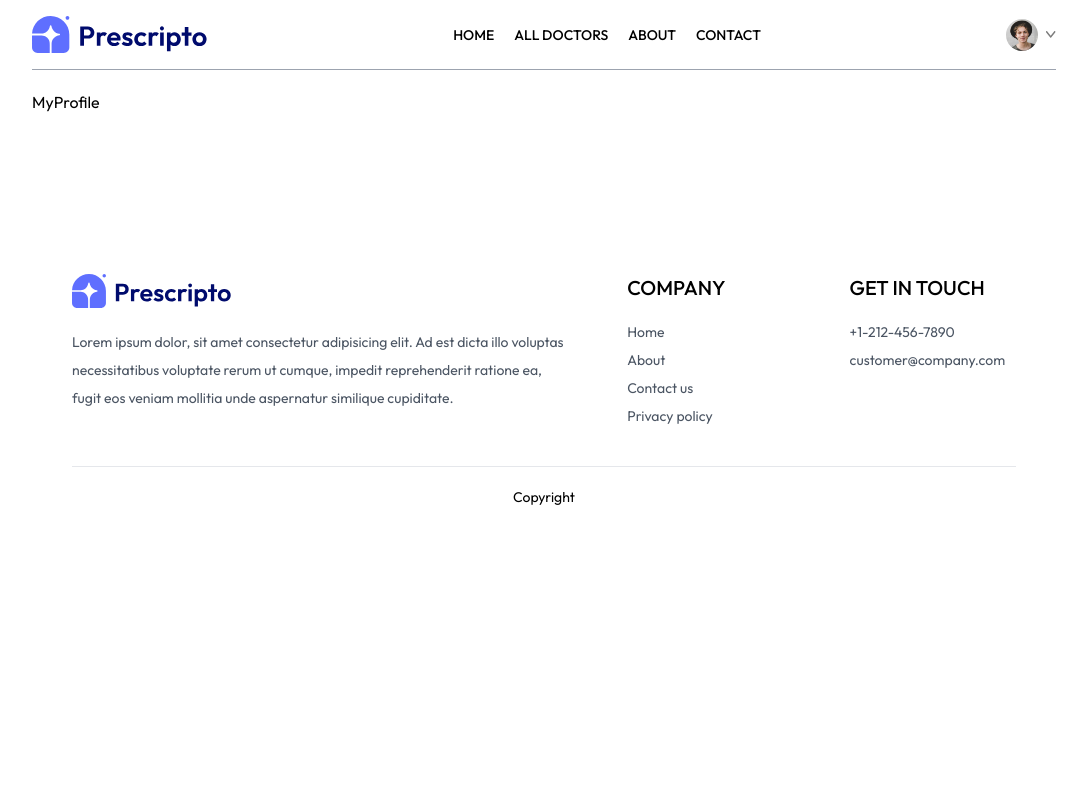
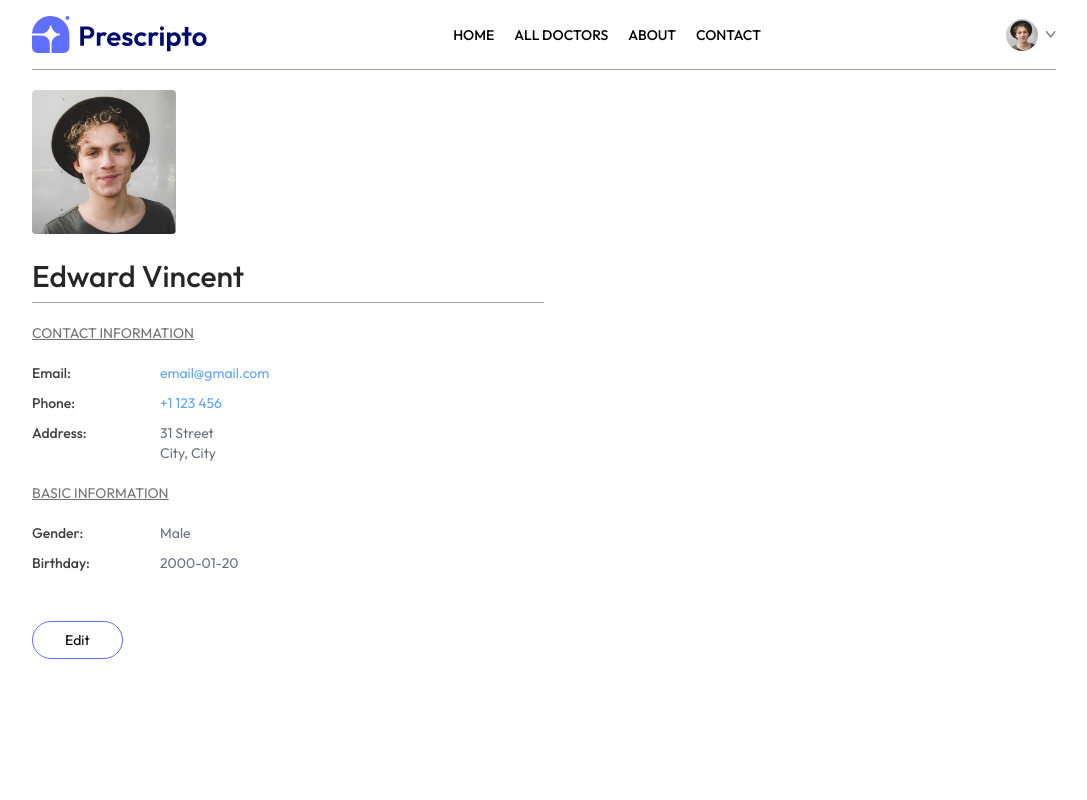
Before and after one commit to PhoebeHuHu/doctor-appointment-web, a React (Vite) app in the folder frontend/: page /my-profile in a window 1280 px wide. Shown: the top 800 px of the page, without its empty margins (96-1183 px from the left). Built offline with nearby package versions, Linux system fonts and the light colour scheme.

Commit message:
feat: myprofile, info display and edit

```diff
--- a/frontend/src/pages/MyProfile.jsx
+++ b/frontend/src/pages/MyProfile.jsx
@@ -1,8 +1,98 @@
-import React from 'react'
+import React, { useState } from 'react'
+import {assets} from '../assets/assets'
+const MyProfile = () => {
+  const[userData,setUserData] = useState({
+    name:'Edward Vincent',
+    image:assets.profile_pic,
+    email:'email@gmail.com',
+    phone:'+1 123 456',
+    address:{
+      line_1:'31 Street',
+      line_2:'City, City'
+    },
+    gender:'Male',
+    dob:'2000-01-20'
+  })
 
-const MyProfile = () => {
+  const [isEdit,setIsEdit] = useState(false)
+  const styles = {
+    container:'max-w-lg flex flex-col gap-2 text-sm',
+    name:'font-medium text-3xl mt-4',
+    profile_pic:'w-36 rounded',
+    hr:'bg-zinc-400 h-[1px] border-none',
+    input:'bg-gray-50 max-w-60',
+    info_title:'text-neutral-500 underline mt-3',
+    info_label:'font-medium',
+    info_important:'text-blue-400',
+    info_normal:'text-gray-500',
+    info_wrapper:'grid grid-cols-[1fr_3fr] gap-y-2.5 mt-3 text-neutral-700',
+    btn:'px-8 py-2 rounded-full border-primary border hover:bg-primary hover:text-white transition-all'
+  }
+
   return (
-    <div>MyProfile</div>
+    <div className={styles.container}>
+      <img className={styles.profile_pic} src={userData.image} alt="user profile image" />
+      {
+        isEdit
+        ?<input className={`${styles.input} ${styles.name}`} type="text" value={userData.name} onChange={e=>setUserData(prev => ({...prev,name:e.target.value}))}/>
+        :<p className={`${styles.name} text-neutral-800`}>{userData.name}</p>
+      }
+      <hr className={styles.hr}/>
+
+      <p className={styles.info_title}>CONTACT INFORMATION</p>
+      <div className={styles.info_wrapper}>
+        <p className='font-medium'>Email:</p>
+        <p className={styles.info_important}>{userData.email}</p>
+
+        <p className={styles.info_label}>Phone:</p>
+        {
+          isEdit
+          ?<input className={styles.input} type="text" value={userData.phone} onChange={e=>setUserData(prev => ({...prev,phone:e.target.value}))} />
+          :<p className={styles.info_important}>{userData.phone}</p>
+        }
+
+        <p className={styles.info_label}>Address:</p>
+        {
+          isEdit
+          ?<p>
+            <input className={styles.input} type='text' value={userData.address.line_1} onChange={e=>setUserData(prev=>({...prev,address:{...prev.address,line_1:e.target.value}}))}/>
+            <br />
+            <input className={styles.input} type="text" value={userData.address.line_2} onChange={e=>setUserData(prev=>({...prev,address:{...prev.address,line_2:e.target.value}}))} />
+          </p>
+          :<p className={styles.info_normal}>
+            {userData.address.line_1}
+            <br/>
+            {userData.address.line_2}
+          </p>
+        }
+      </div>
+      <p className={styles.info_title}>BASIC INFORMATION</p>
+      <div className={styles.info_wrapper}>
+        <p className={styles.info_label}>Gender:</p>
+        {
+          isEdit
+          ?<select className={styles.input} onChange={e=>setUserData(prev=>({...prev,gender:e.target.value}))} value={userData.gender}>
+            <option value="Male">Male</option>
+            <option value="Female">Female</option>
+            <option value="Other">Other</option>
+          </select>
+          :<p className={styles.info_normal}>{userData.gender}</p>
+        }
+        <p className={styles.info_label}>Birthday:</p>
+        {
+          isEdit
+          ?<input className={styles.input} type="date" onChange={e=>setUserData(prev=>({...prev,dob:e.target.value}))} value={userData.dob} />
+          :<p className={styles.info_normal}>{userData.dob}</p>
+        }
+      </div>
+      <div className='mt-10'>
+        {
+          isEdit
+          ?<button onClick={()=>setIsEdit(false)} className={styles.btn}>Save Changes</button>
+          :<button onClick={()=>setIsEdit(true)} className={styles.btn}>Edit</button>
+        }
+      </div>
+    </div>
   )
 }
 
```
